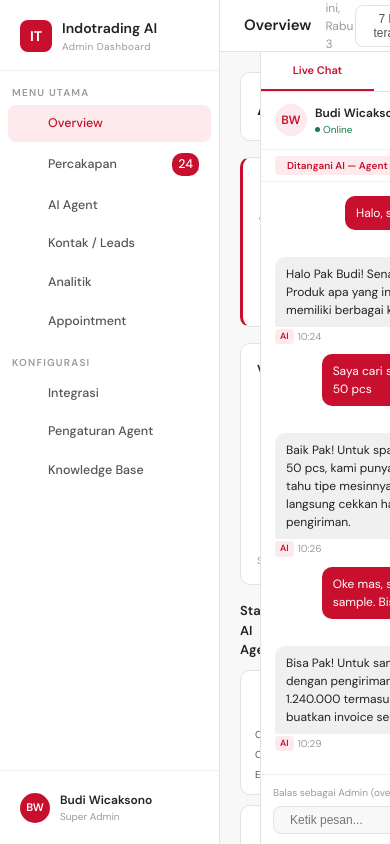
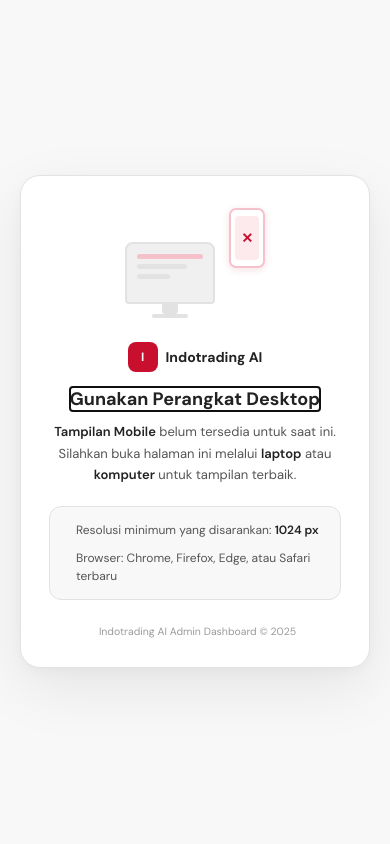
Before and after one commit to Qabilied5/IDT-AI, a plain HTML site: page index.html in a window 390 px wide. Drawn offline with nearby package versions, Linux system fonts and the light colour scheme.

Commit message:
Information Mobile UI

```diff
--- /dev/null
+++ b/desktopOnly.css
@@ -0,0 +1,245 @@
+/* ============================================================
+   desktopOnly.css — Indotrading AI
+   Overlay "Desktop Only" untuk layar mobile.
+   Membutuhkan: core.css (variabel warna & font)
+   Ditampilkan  : hanya di viewport < 1024 px
+   Disembunyikan: di viewport ≥ 1024 px
+   ============================================================ */
+
+/* ── Overlay fullscreen ──────────────────────────────────── */
+#desktop-only-overlay {
+  display: none; /* JS akan menampilkan jika mobile */
+  position: fixed;
+  inset: 0;
+  z-index: 99999;
+  background: var(--gray-50);
+  align-items: center;
+  justify-content: center;
+  padding: 24px 20px;
+  font-family: var(--font);
+
+  /* Tidak bisa di-scroll menembus ke konten di belakang */
+  overflow: hidden;
+}
+
+/* Saat aktif, pastikan body tidak bisa discroll */
+body.do-locked {
+  overflow: hidden;
+  height: 100%;
+}
+
+/* ── Kartu tengah ────────────────────────────────────────── */
+.do-card {
+  background: var(--white);
+  border: 1px solid var(--gray-200);
+  border-radius: 20px;
+  padding: 32px 28px 28px;
+  width: 100%;
+  max-width: 380px;
+  display: flex;
+  flex-direction: column;
+  align-items: center;
+  gap: 0;
+  box-shadow: 0 20px 60px rgba(0, 0, 0, 0.08), 0 4px 16px rgba(0, 0, 0, 0.04);
+
+  /* Animasi masuk */
+  animation: doCardIn 0.4s cubic-bezier(0.34, 1.56, 0.64, 1) both;
+}
+
+@keyframes doCardIn {
+  from {
+    opacity: 0;
+    transform: translateY(24px) scale(0.96);
+  }
+  to {
+    opacity: 1;
+    transform: translateY(0) scale(1);
+  }
+}
+
+/* ── Ilustrasi monitor + phone ───────────────────────────── */
+.do-illustration {
+  position: relative;
+  width: 140px;
+  height: 110px;
+  margin-bottom: 24px;
+}
+
+/* Monitor */
+.do-monitor {
+  position: absolute;
+  left: 0;
+  bottom: 0;
+  display: flex;
+  flex-direction: column;
+  align-items: center;
+}
+.do-screen {
+  width: 90px;
+  height: 62px;
+  background: var(--gray-100);
+  border: 2px solid var(--gray-200);
+  border-radius: 8px 8px 4px 4px;
+  padding: 10px 10px 8px;
+  display: flex;
+  flex-direction: column;
+  gap: 5px;
+}
+.do-screen-bar {
+  height: 5px;
+  border-radius: 3px;
+  background: var(--red-mid);
+  width: 100%;
+}
+.do-bar-mid  { width: 75%; background: var(--gray-200); }
+.do-bar-short { width: 50%; background: var(--gray-200); }
+
+.do-stand {
+  width: 16px;
+  height: 10px;
+  background: var(--gray-200);
+  border-radius: 0 0 3px 3px;
+}
+.do-base {
+  width: 36px;
+  height: 4px;
+  background: var(--gray-200);
+  border-radius: 2px;
+}
+
+/* Phone (kecil, di pojok kanan atas, disilang) */
+.do-phone {
+  position: absolute;
+  right: 0;
+  top: 0;
+  width: 36px;
+  height: 60px;
+  background: var(--white);
+  border: 2px solid var(--red-mid);
+  border-radius: 7px;
+  display: flex;
+  align-items: center;
+  justify-content: center;
+  box-shadow: 0 2px 8px rgba(200, 16, 46, 0.12);
+}
+.do-phone-screen {
+  width: 24px;
+  height: 44px;
+  background: var(--red-light);
+  border-radius: 4px;
+  display: flex;
+  align-items: center;
+  justify-content: center;
+}
+.do-phone-x {
+  font-size: 14px;
+  font-weight: 700;
+  color: var(--red);
+  line-height: 1;
+}
+
+/* ── Logo + brand ────────────────────────────────────────── */
+.do-brand {
+  display: flex;
+  align-items: center;
+  gap: 8px;
+  margin-bottom: 16px;
+}
+.do-logo {
+  width: 30px;
+  height: 30px;
+  background: var(--red);
+  border-radius: 8px;
+  display: flex;
+  align-items: center;
+  justify-content: center;
+  color: #fff;
+  font-size: 12px;
+  font-weight: 700;
+  flex-shrink: 0;
+}
+.do-brand-name {
+  font-size: 14px;
+  font-weight: 700;
+  color: var(--gray-800);
+}
+
+/* ── Judul & deskripsi ───────────────────────────────────── */
+.do-title {
+  font-size: 18px;
+  font-weight: 700;
+  color: var(--gray-800);
+  text-align: center;
+  line-height: 1.3;
+  margin-bottom: 10px;
+}
+.do-desc {
+  font-size: 13px;
+  color: var(--gray-600);
+  text-align: center;
+  line-height: 1.65;
+  margin-bottom: 20px;
+}
+.do-desc strong {
+  color: var(--gray-800);
+  font-weight: 600;
+}
+
+/* ── Info box ────────────────────────────────────────────── */
+.do-info-box {
+  width: 100%;
+  background: var(--gray-50);
+  border: 1px solid var(--gray-200);
+  border-radius: 12px;
+  padding: 14px 16px;
+  display: flex;
+  flex-direction: column;
+  gap: 10px;
+  margin-bottom: 24px;
+}
+.do-info-row {
+  display: flex;
+  align-items: flex-start;
+  gap: 10px;
+  font-size: 12px;
+  color: var(--gray-600);
+  line-height: 1.5;
+}
+.do-info-row i {
+  font-size: 15px;
+  color: var(--red);
+  flex-shrink: 0;
+  margin-top: 1px;
+}
+.do-info-row strong {
+  color: var(--gray-800);
+  font-weight: 600;
+}
+
+/* ── Footer note ─────────────────────────────────────────── */
+.do-footer-note {
+  font-size: 10.5px;
+  color: var(--gray-400);
+  text-align: center;
+  display: flex;
+  align-items: center;
+  justify-content: center;
+  gap: 5px;
+}
+.do-footer-note i {
+  font-size: 12px;
+}
+
+/* ── Tampilkan overlay HANYA di mobile (< 1024 px) ───────── */
+@media (max-width: 1023px) {
+  #desktop-only-overlay {
+    display: flex;
+  }
+}
+
+/* ── Pastikan overlay TIDAK muncul di desktop ────────────── */
+@media (min-width: 1024px) {
+  #desktop-only-overlay {
+    display: none !important;
+  }
+}
--- /dev/null
+++ b/desktopOnly.js
@@ -0,0 +1,126 @@
+/* ============================================================
+   desktopOnly.js — Indotrading AI
+   Menampilkan overlay "Desktop Only" jika viewport < 1024 px
+   dan memblokir interaksi dengan konten di belakangnya.
+   Tidak ada dependency eksternal.
+   ============================================================ */
+
+(function () {
+  "use strict";
+
+  /** Lebar minimum agar dianggap "desktop" (px) */
+  var DESKTOP_MIN_WIDTH = 1024;
+
+  /** Referensi elemen overlay */
+  var overlay = null;
+
+  /* ── Cek apakah viewport saat ini termasuk mobile ───────── */
+  function isMobile() {
+    return window.innerWidth < DESKTOP_MIN_WIDTH;
+  }
+
+  /* ── Tampilkan overlay + kunci scroll body ───────────────── */
+  function showOverlay() {
+    if (!overlay) return;
+    overlay.style.display = "flex";
+    document.body.classList.add("do-locked");
+
+    /* Aksesibilitas: pindahkan fokus ke dalam overlay */
+    var title = overlay.querySelector("#do-title");
+    if (title) {
+      title.setAttribute("tabindex", "-1");
+      title.focus();
+    }
+
+    /* Perangkap Tab agar fokus tidak keluar overlay */
+    document.addEventListener("keydown", trapFocus);
+  }
+
+  /* ── Sembunyikan overlay + bebaskan scroll ───────────────── */
+  function hideOverlay() {
+    if (!overlay) return;
+    overlay.style.display = "none";
+    document.body.classList.remove("do-locked");
+    document.removeEventListener("keydown", trapFocus);
+  }
+
+  /* ── Update state berdasarkan lebar viewport ─────────────── */
+  function update() {
+    if (isMobile()) {
+      showOverlay();
+    } else {
+      hideOverlay();
+    }
+  }
+
+  /* ── Perangkap fokus: Tab hanya beredar di dalam overlay ─── */
+  function trapFocus(e) {
+    if (!overlay || overlay.style.display === "none") return;
+
+    /* Jika user menekan Escape: tidak ada yang dilakukan
+       (modal ini tidak bisa ditutup di mobile) */
+    if (e.key === "Escape") {
+      e.preventDefault();
+      return;
+    }
+
+    if (e.key !== "Tab") return;
+
+    /* Kumpulkan semua elemen yang bisa difokus di dalam overlay */
+    var focusable = overlay.querySelectorAll(
+      'a[href], button:not([disabled]), [tabindex]:not([tabindex="-1"]), input, select, textarea'
+    );
+    var focusArr = Array.prototype.slice.call(focusable);
+    if (focusArr.length === 0) return;
+
+    var first = focusArr[0];
+    var last  = focusArr[focusArr.length - 1];
+
+    if (e.shiftKey) {
+      /* Shift+Tab: jika berada di elemen pertama, pindah ke terakhir */
+      if (document.activeElement === first) {
+        e.preventDefault();
+        last.focus();
+      }
+    } else {
+      /* Tab: jika berada di elemen terakhir, pindah ke pertama */
+      if (document.activeElement === last) {
+        e.preventDefault();
+        first.focus();
+      }
+    }
+  }
+
+  /* ── Debounce sederhana untuk event resize ───────────────── */
+  function debounce(fn, delay) {
+    var timer;
+    return function () {
+      clearTimeout(timer);
+      timer = setTimeout(fn, delay);
+    };
+  }
+
+  /* ── Inisialisasi ────────────────────────────────────────── */
+  function init() {
+    overlay = document.getElementById("desktop-only-overlay");
+
+    if (!overlay) {
+      /* Overlay belum ada di DOM — tidak ada yang dikerjakan */
+      return;
+    }
+
+    /* Cek saat halaman pertama dimuat */
+    update();
+
+    /* Pantau perubahan ukuran jendela (misal: rotate, resize) */
+    window.addEventListener("resize", debounce(update, 120));
+  }
+
+  /* Jalankan setelah DOM siap */
+  if (document.readyState === "loading") {
+    document.addEventListener("DOMContentLoaded", init);
+  } else {
+    init();
+  }
+
+})();
--- a/index.html
+++ b/index.html
@@ -13,11 +13,70 @@
   <link rel="stylesheet" href="page.css/integrasi.css">
   <link rel="stylesheet" href="page.css/pengaturan-agent.css">
   <link rel="stylesheet" href="page.css/knowledge-base.css">
+  <link rel="stylesheet" href="desktopOnly.css">
 
   <script src="https://cdnjs.cloudflare.com/ajax/libs/Chart.js/4.4.1/chart.umd.min.js"></script>
 
 </head>
 <body>
+
+  <!-- DESKTOP ONLY INFORMATION MODAL -->
+  <div id="desktop-only-overlay" role="dialog" aria-modal="true" aria-labelledby="do-title" aria-describedby="do-desc">
+
+  <!-- Kartu utama -->
+  <div class="do-card">
+
+    <!-- Ilustrasi -->
+    <div class="do-illustration">
+      <div class="do-monitor">
+        <div class="do-screen">
+          <div class="do-screen-bar"></div>
+          <div class="do-screen-bar do-bar-mid"></div>
+          <div class="do-screen-bar do-bar-short"></div>
+        </div>
+        <div class="do-stand"></div>
+        <div class="do-base"></div>
+      </div>
+      <div class="do-phone">
+        <div class="do-phone-screen">
+          <div class="do-phone-x">✕</div>
+        </div>
+      </div>
+    </div>
+
+    <!-- Logo -->
+    <div class="do-brand">
+      <div class="do-logo">I</div>
+      <span class="do-brand-name">Indotrading AI</span>
+    </div>
+
+    <!-- Teks utama -->
+    <h1 class="do-title" id="do-title">Gunakan Perangkat Desktop</h1>
+    <p class="do-desc" id="do-desc">
+      <Strong>Tampilan Mobile</Strong> belum tersedia untuk saat ini.<br>
+      Silahkan buka halaman ini melalui <strong>laptop</strong> atau <strong>komputer</strong> untuk tampilan terbaik.
+    </p>
+
+    <!-- Info teknis -->
+    <div class="do-info-box">
+      <div class="do-info-row">
+        <i class="ti ti-device-desktop-check"></i>
+        <span>Resolusi minimum yang disarankan: <strong>1024 px</strong></span>
+      </div>
+      <div class="do-info-row">
+        <i class="ti ti-browser"></i>
+        <span>Browser: Chrome, Firefox, Edge, atau Safari terbaru</span>
+      </div>
+    </div>
+
+    <!-- Footer -->
+    <p class="do-footer-note">
+      <i class="ti ti-lock"></i> Indotrading AI Admin Dashboard &copy; 2025
+    </p>
+
+  </div>
+</div>
+
 
 <!-- <h2 class="sr-only">Dashboard AI Agent — ringkasan performa percakapan, metrik, dan status agen</h2> -->
 
@@ -4016,6 +4075,7 @@
 <script src="script_page/integrasi.js"></script>
 <script src="script_page/pengaturan-agent.js"></script>
 <script src="script_page/knowledge-base.js"></script>
+<script src="desktopOnly.js"></script>
 
 </body>
 </html>
```
